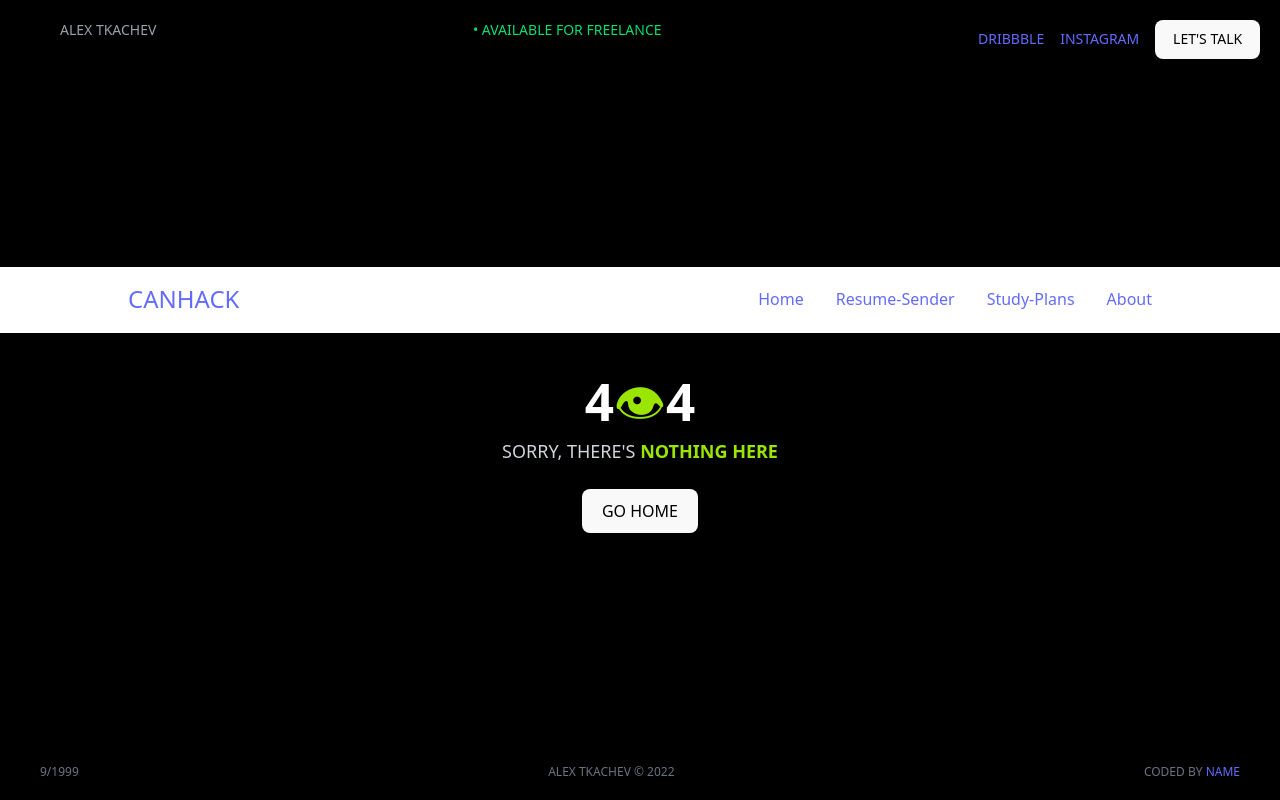
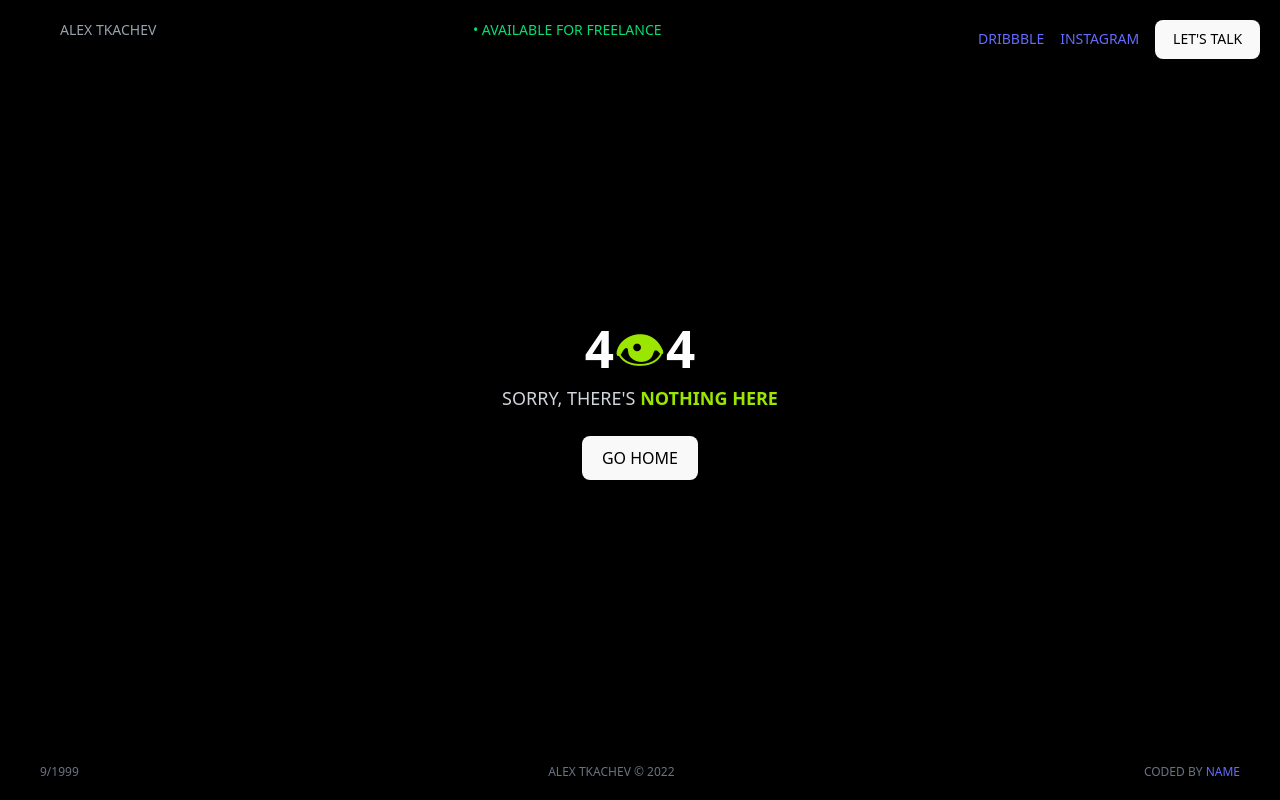
Before and after one commit to chkg2a/CAN-HACKATHON-CHALLENGE-2025, a React (Vite) app: page /contact in a window 1280 px wide. Built offline with nearby package versions, Linux system fonts and the light colour scheme.

Commit message:
Added 404 Error Page

```diff
--- a/src/pages/ErrorPage.jsx
+++ b/src/pages/ErrorPage.jsx
@@ -1,13 +1,9 @@
 import React from "react";
 import { Link } from "react-router-dom";
-import Navbar from "../components/Navbar"; // Import Navbar
 
 const ErrorPage = () => {
   return (
     <div className="flex flex-col justify-center items-center h-screen bg-black text-white">
-      {/* Navbar */}
-      <Navbar />
-
       {/* Header */}
       <header className="absolute top-5 left-5 flex justify-between w-full px-10 text-gray-400 text-sm">
         <span>ALEX TKACHEV</span>
@@ -22,7 +18,7 @@ const ErrorPage = () => {
       </header>
 
       {/* Main Content */}
-      <main className="text-center mt-10">
+      <main className="text-center">
         <h1 className="text-8xl font-bold">
           4<span className="text-lime-400">👁</span>4
         </h1>
```
